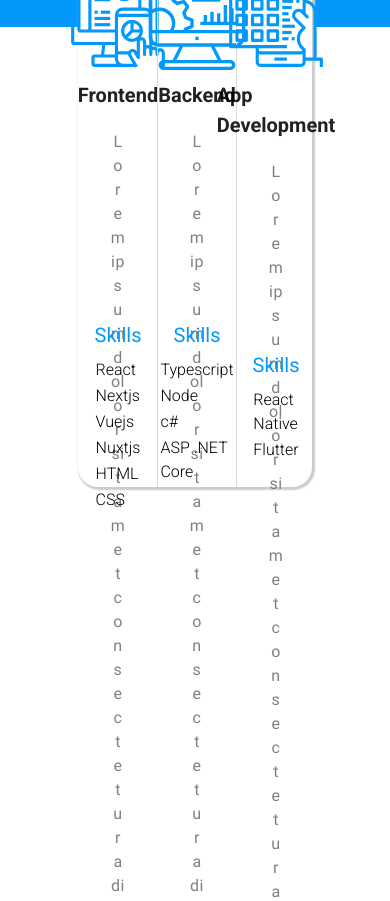
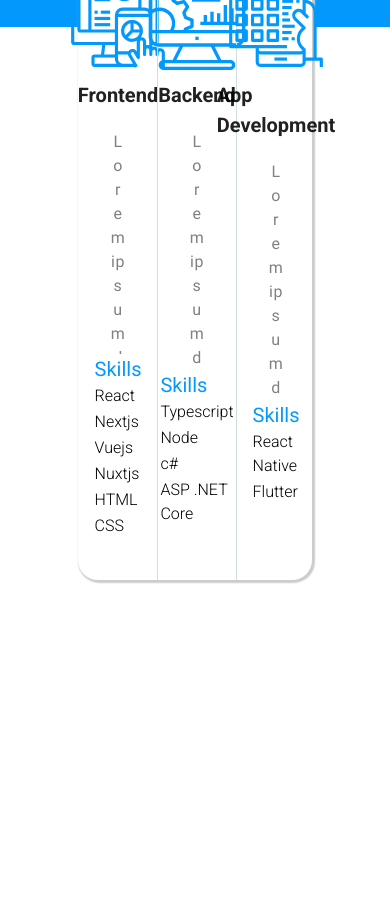
Before and after one commit to MarcosEscobarR/portfolio, a Nuxt app: page / in a window 390 px wide. Shown: the part 1200-2101 px from the top of the page. After the commit the page ends 1851 px from the top, so only its background shows below. Built offline with nearby package versions, Linux system fonts and the light colour scheme.

Commit message:
adjust responsive

```diff
--- a/components/SkillItem.vue
+++ b/components/SkillItem.vue
@@ -7,11 +7,12 @@
         {{ subtitle }}
       </p>
     </div>
-    <span class="primary--text mb-2" style="font-size: 20px">Skills</span>
-    <div>
-      <p v-for="(skill, index) in skills" :key="index" class="skill">
-        {{ skill }}
-      </p>
+    <div><span class="primary--text mb-2" style="font-size: 20px">Skills</span>
+      <div>
+        <p v-for="(skill, index) in skills" :key="index" class="skill">
+          {{ skill }}
+        </p>
+      </div>
     </div>
   </div>
 </template>
@@ -64,7 +65,8 @@ export default {
   .subtitle-container {
     padding: 10px 0;
     display: block;
-    height: 200px;
+    height: 250px;
+    overflow: auto;
   }
 
   .skill {
--- a/components/SkillsCards.vue
+++ b/components/SkillsCards.vue
@@ -5,7 +5,6 @@
         icon="/analysis.svg"
         title="Frontend"
         subtitle="Lorem ipsum dolor sit amet consectetur adipisicing elit. Maxime mollitia,
-molestiae quas vel sint commodi repudiandae consequuntur voluptatum laborum
 numquam blanditiis harum quisquam eius sed odit fugiat iusto fuga praesentium"
         :skills="frontendSkills"
       />
@@ -22,7 +21,6 @@ numquam blanditiis harum quisquam eius sed odit fugiat iusto fuga praesentium"
         icon="/mobile-app.svg"
         title="App Development"
         subtitle="Lorem ipsum dolor sit amet consectetur adipisicing elit. Maxime mollitia,
-molestiae quas vel sint commodi repudiandae consequuntur voluptatum laborum
 numquam blanditiis harum quisquam eius sed odit fugiat iusto fuga praesentium"
         :skills="appSkills"
       />
@@ -46,7 +44,7 @@ export default {
   .skills-container {
     display: flex;
     position: absolute;
-    height: 60%;
+    height: 650px;
     width: 100%;
     top: 35%;
     left: 0;
```
